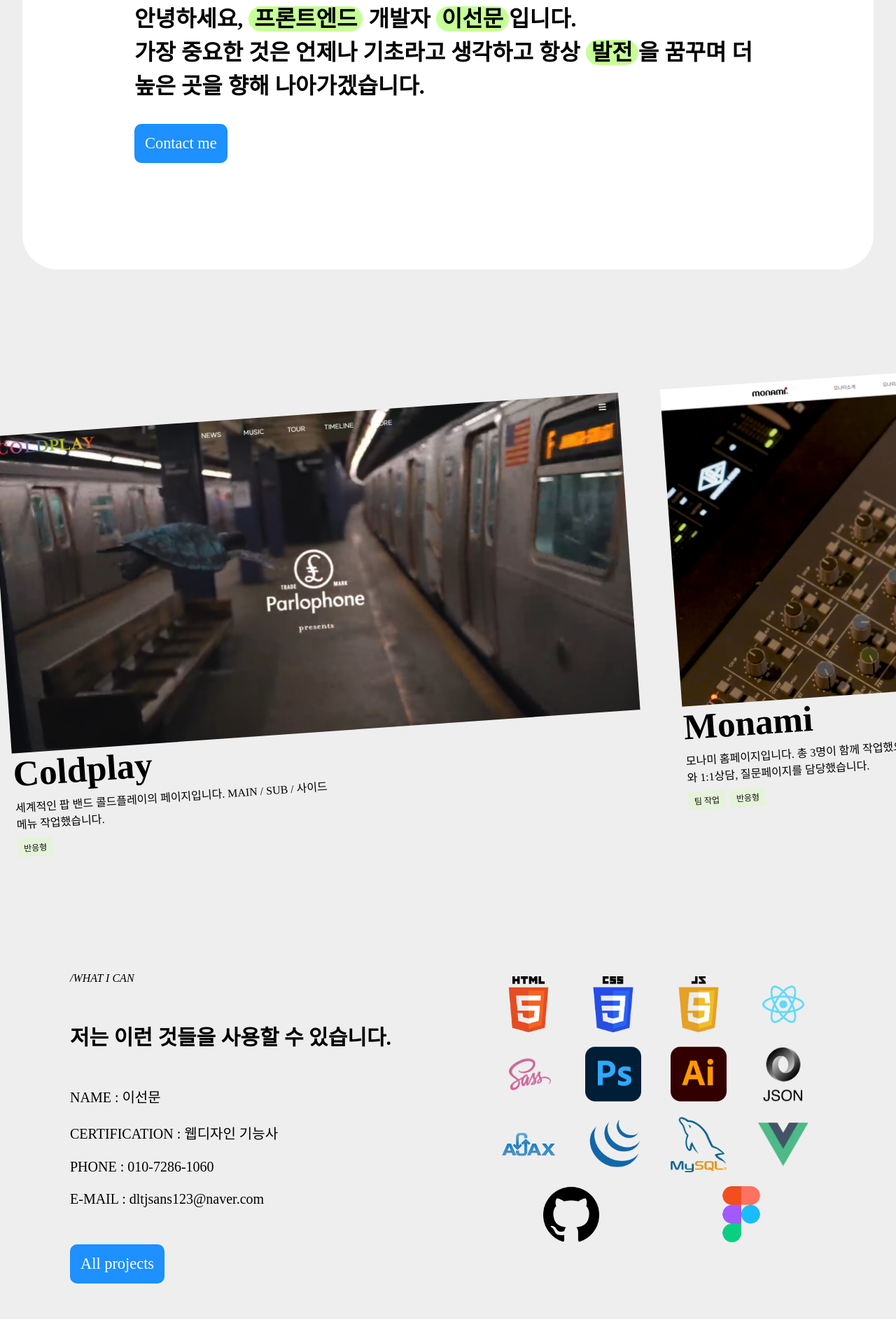
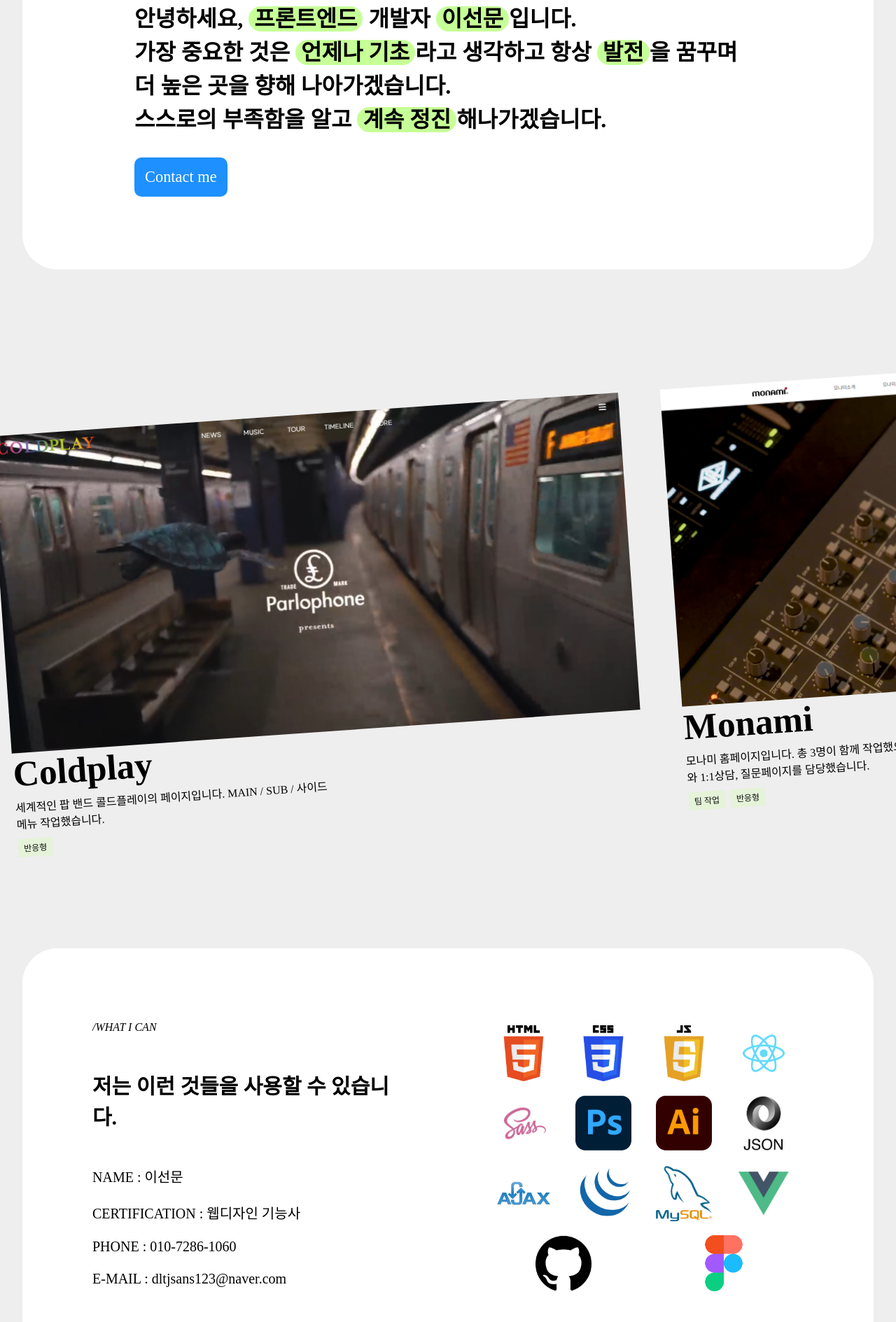
Before and after one commit to SunmoonL/Portfolio, a website built with Vite: page index.html in a window 1280 px wide. Shown: the part 1085-2974 px from the top of the page at 70% size. Built offline with nearby package versions, Linux system fonts and the light colour scheme; a script that the page names is missing; a web font is replaced by a local one.

Commit message:
23.04.27

```diff
--- a/index.html
+++ b/index.html
@@ -13,6 +13,15 @@
   <script src="js/main.js"></script>
   <link rel="stylesheet" href="css/main.css">
   <link rel="stylesheet" href="css/common.css">
+  <!-- Google tag (gtag.js) -->
+<script async src="https://www.googletagmanager.com/gtag/js?id=G-NJS1GZMX9G"></script>
+<script>
+  window.dataLayer = window.dataLayer || [];
+  function gtag(){dataLayer.push(arguments);}
+  gtag('js', new Date());
+
+  gtag('config', 'G-NJS1GZMX9G');
+</script>
 </head>
 
 <body>
@@ -45,11 +54,11 @@
             </span>
             <span class="txtbg" style="transition-delay: 200ms;"></span>
           </strong>
-          개발자 <strong> <span class="text">이선문</span> <span class="txtbg" style="transition-delay: 250ms;"></span>
+          개발자 <strong> <span class="text">이선문</span> <span class="txtbg" style="transition-delay: 300ms;"></span>
           </strong>입니다.<br>
-          가장 중요한 것은 언제나 기초라고 생각하고
-          항상 <strong> <span class="text">발전</span> <span class="txtbg" style="transition-delay: 300ms;"></span> </strong>을 꿈꾸며 더 높은 곳을 향해 나아가겠습니다.<br>
-
+          가장 중요한 것은 <strong> <span class="text">언제나 기초</span> <span class="txtbg" style="transition-delay: 400ms;"></span> </strong>라고 생각하고
+          항상 <strong> <span class="text">발전</span> <span class="txtbg" style="transition-delay: 500ms;"></span> </strong>을 꿈꾸며 더 높은 곳을 향해 나아가겠습니다.<br>
+          스스로의 부족함을 알고 <strong> <span class="text">계속 정진</span> <span class="txtbg" style="transition-delay: 600ms;"></span> </strong>해나가겠습니다.
         </p>
         <a href="#fourth" class="btn">Contact me</a>
       </div>
@@ -66,8 +75,10 @@
                   <a href="https://sunmoonl.github.io/project2_COLDPLAY/" target="_blank"><img src="img/COLD1.png" width="900px" alt="Image"></a>
                 </div>
                 <div class="item-body">
-                  <h2 class="item-title">Coldplay</h2>
-                  <p>세계적인 팝 밴드 콜드플레이의 페이지입니다. MAIN / SUB / 사이드메뉴 작업했습니다.</p>
+                  <div class="item-inner">
+                    <h2 class="item-title">Coldplay</h2>
+                    <p>세계적인 팝 밴드 콜드플레이의 페이지입니다. MAIN / SUB / 사이드메뉴 작업했습니다.</p>
+                  </div>
                   <ul class="nav tags">
                     <li class="nav-item tag"><a href="#" class="nav-link">반응형</a></li>
                   </ul>
--- a/js/main.js
+++ b/js/main.js
@@ -187,4 +187,11 @@
 
 })(jQuery);
 
+$(window).scroll(function(){
+  var ws = $(this).scrollTop();
+  if($("#intro").offset().top -600 < ws){
+    $(".txtbg").css({transform:"scaleX(1)"})
+  }
+})
+
 }
--- a/scss/main.scss
+++ b/scss/main.scss
@@ -129,7 +129,7 @@
                 }
 
                 .txtbg {
-                    transform: scaleX(1);
+                    transform: scaleX(0);
                     transition: transform .8s cubic-bezier(0.18, .94, 0.45, 1);
                     transform-origin: left center;
                     width: 100%;
@@ -160,6 +160,7 @@
   width: 100%;
   height: 960px;
   margin-bottom: 100px;
+  background-color: #eeeeee;
 section{
   background-color: #eeeeee;
 .scroll-slider {
@@ -224,6 +225,9 @@
       p{
         margin-bottom: 10px;
       }
+      &-inner{
+        display: flex;
+      }
     }
   }
   .nav{
@@ -245,13 +249,18 @@
 
 #fourth{
   width: 100%;
-  height: 600px;
+  height: 650px;
   background-color: #eeeeee;
+  padding-top: 70px;
   #projwrap{
     display: flex;
     justify-content: space-between;
     padding: 100px 100px;
     height: 100%;
+    width: 95%;
+    background-color: #fff;
+    margin: 0 auto;
+    border-radius: 50px;
     .left{
       width: 45%;
       font-family: 'NeoDunggeunmoPro-Regular';
```
Also changed, not shown: css/main.css.
